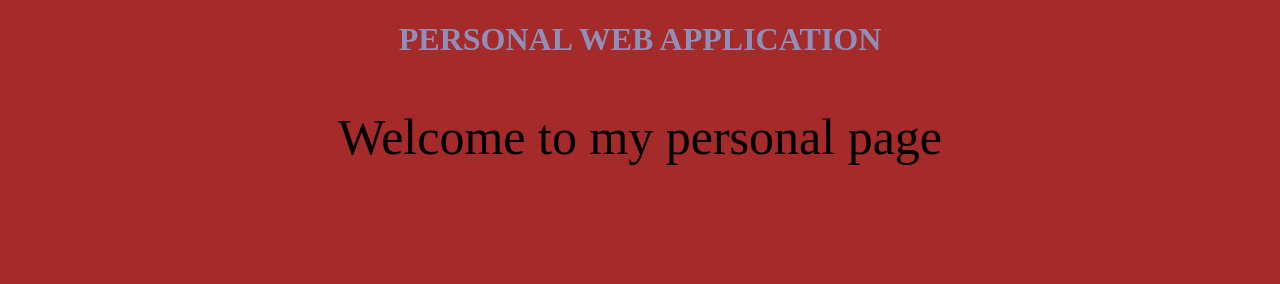
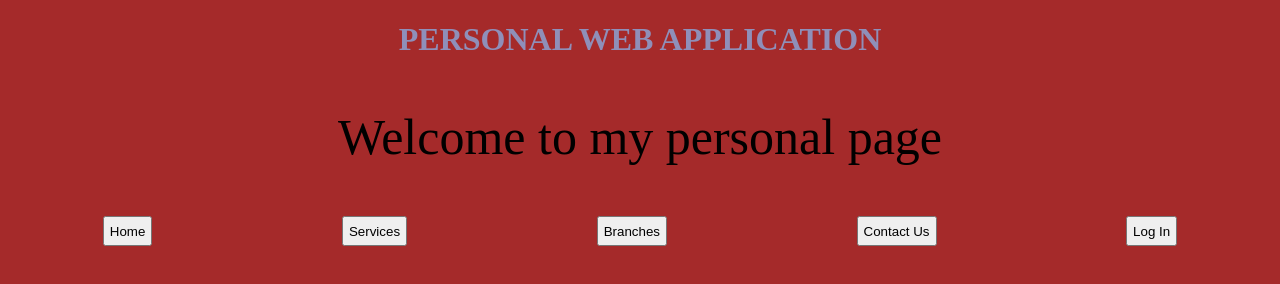
Before and after one commit to hayatu4islam/My-Personal-Project, a plain HTML site: page index.html in a window 1280 px wide. Drawn offline with Linux system fonts and the light colour scheme.

Commit message:
add some stylings

```diff
--- a/index.html
+++ b/index.html
@@ -10,7 +10,23 @@
 <body>
     <h1 class="home_title">PERSONAL WEB APPLICATION</h1>
     <p id="welcome_text">Welcome to my personal page</p>
-
+    <div class="nav">
+        <div>
+            <button class="nav-buttons">Home</button>
+        </div>
+        <div>
+            <button class="nav-buttons">Services</button>
+        </div>
+        <div>
+            <button class="nav-buttons">Branches</button>
+        </div>
+        <div>
+            <button class="nav-buttons">Contact Us</button>
+        </div>
+        <div>
+            <button class="nav-buttons">Log In</button>
+        </div>
+    </div>
     <script src="script.js"></script>
 </body>
 </html>
--- a/style.css
+++ b/style.css
@@ -11,3 +11,15 @@ body {
     text-align: center;
     font-size: 50px;
 }
+
+.nav {
+    display: flex;
+    /* align-items: center; */
+    justify-content: space-around;
+}
+
+.nav-buttons {
+    color: black;
+    height: 30px;
+    padding: 5px;
+}
```
